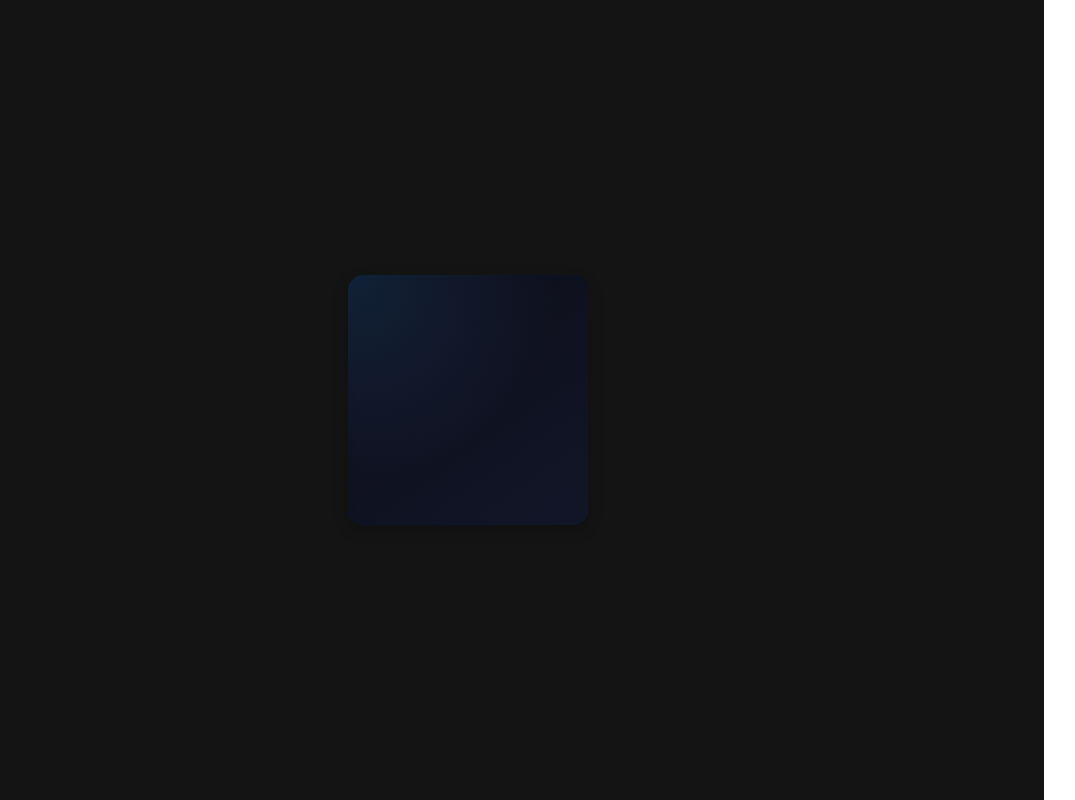
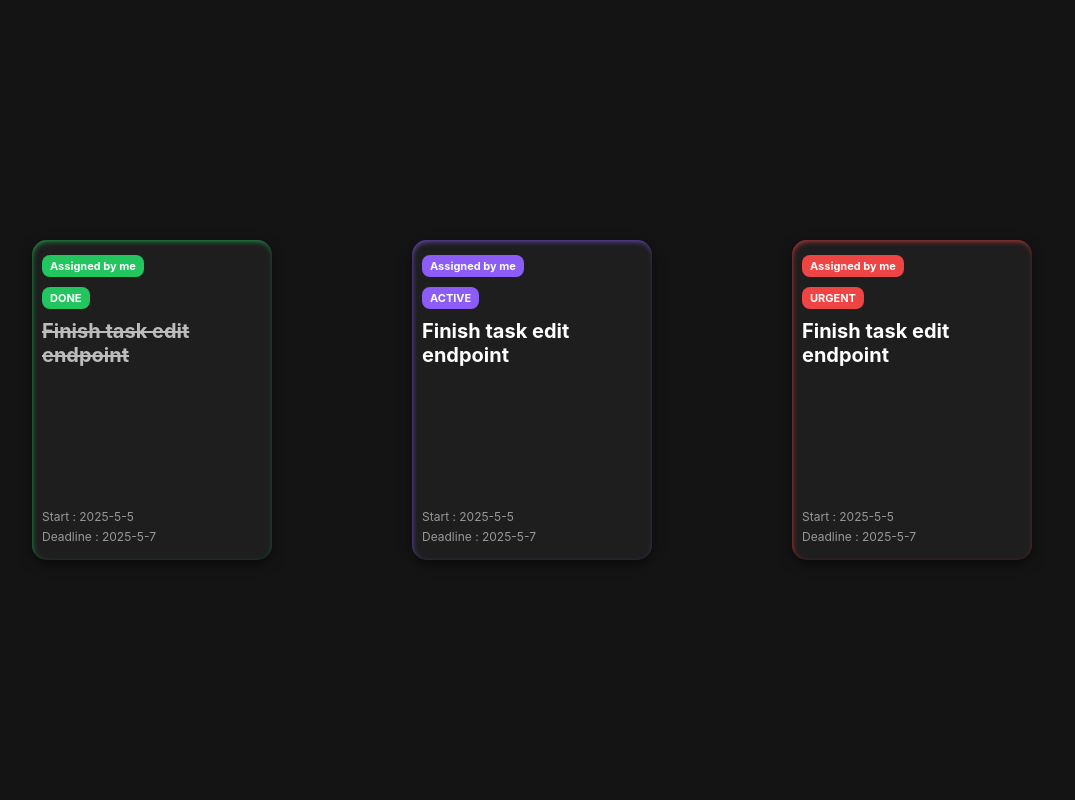
Before and after one commit to sherif-abdoo/MarkRight, a React (Create React App) app in the folder frontend/: page /test in a window 1280 px wide. Shown: the whole page, without its empty margins (108-1183 px from the left). Built offline with nearby package versions, Linux system fonts and the light colour scheme.

Commit message:
task card done

```diff
--- a/frontend/src/App.css
+++ b/frontend/src/App.css
@@ -1,6 +1,7 @@
 
 * {
     caret-color: transparent !important;
+
 }
 
 html,
--- a/frontend/src/Components/GlossyCard.css
+++ /dev/null
@@ -1,78 +0,0 @@
-.glow-card {
-    position: relative;
-    width: 180px;
-    min-height: 190px;
-    border-radius: 15px;
-    padding: 30px;
-    background: linear-gradient(145deg, #0d0d18, #121628);
-    color: white;
-    overflow: hidden;
-    transition: all 0.4s ease;
-    display: flex;
-    flex-direction: column;
-    justify-content: center;
-    align-items: center;
-    text-align: center;
-    box-shadow: 0 5px 15px rgba(0, 0, 0, 0.2);
-    caret-color: transparent;
-    -moz-user-select: text;
-    user-select: text;
-}
-
-.glow-effect {
-    position: absolute;
-    top: 0;
-    left: 0;
-    right: 0;
-    bottom: 0;
-    border-radius: 15px;
-    z-index: 0;
-    transition: background 0.3s ease-out;
-}
-
-.border-effect {
-    position: absolute;
-    top: -1px;
-    left: -1px;
-    right: -1px;
-    bottom: -1px;
-    border-radius: 15px;
-    z-index: 1;
-    transition: all 0.4s ease;
-}
-
-.glow-card:hover {
-    transform: translateY(-3px);
-    box-shadow: 0 10px 25px rgba(0, 0, 0, 0.25);
-}
-
-.glow-card-content {
-    position: relative;
-    z-index: 2;
-    width: 100%;
-    cursor: initial;
-}
-
-.star-icon {
-    font-size: 48px;
-    margin-bottom: 20px;
-    transition: all 0.3s ease;
-}
-
-.glow-card h2 {
-    margin-bottom: 20px;
-    font-size: 24px;
-    font-weight: bold;
-}
-
-.glow-card p {
-    opacity: 0.8;
-    font-size: 14px;
-    line-height: 1.6;
-}
-
-.glow-card h2,
-.glow-card p,
-.glow-card-content {
-    caret-color: transparent;
-}
--- a/frontend/src/Components/GlossyCard.jsx
+++ /dev/null
@@ -1,73 +0,0 @@
-import React, { useState, useRef } from 'react';
-import './GlossyCard.css';
-
-const GlowCard = ({ title, content, glowColor = '#2b96e2' }) => {
-    const [position, setPosition] = useState({ x: 0, y: 0 });
-    const [isHovering, setIsHovering] = useState(false);
-    const cardRef = useRef(null);
-
-    // Function to convert hex to rgb
-    const hexToRgb = (hex) => {
-        const result = /^#?([a-f\d]{2})([a-f\d]{2})([a-f\d]{2})$/i.exec(hex);
-        return result
-            ? `${parseInt(result[1], 16)}, ${parseInt(result[2], 16)}, ${parseInt(result[3], 16)}`
-            : "138, 43, 226"; // Default purple if invalid
-    };
-
-    const rgbValue = hexToRgb(glowColor);
-
-    const handleMouseMove = (e) => {
-        if (cardRef.current) {
-            const rect = cardRef.current.getBoundingClientRect();
-            setPosition({
-                x: e.clientX - rect.left,
-                y: e.clientY - rect.top
-            });
-        }
-    };
-
-    const handleMouseEnter = () => {
-        setIsHovering(true);
-    };
-
-    const handleMouseLeave = () => {
-        setIsHovering(false);
-    };
-
-    return (
-        <div
-            className="glow-card"
-            style={{ cursor: 'pointer' }}
-            ref={cardRef}
-            onMouseMove={handleMouseMove}
-            onMouseEnter={handleMouseEnter}
-            onMouseLeave={handleMouseLeave}
-        >
-            <div
-                className="glow-effect"
-                style={{
-                    background: `radial-gradient(
-            circle at ${position.x}px ${position.y}px,
-            rgba(${rgbValue}, ${isHovering ? 0.6 : 0.15}),
-            transparent 60%
-          )`
-                }}
-            ></div>
-
-            <div
-                className="border-effect"
-                style={{
-                    border: `1px solid rgba(${rgbValue}, ${isHovering ? 0.4 : 0.1})`,
-                    boxShadow: isHovering
-                        ? `0 0 15px rgba(${rgbValue}, 0.25), inset 0 0 15px rgba(${rgbValue}, 0.1)`
-                        : `0 0 8px rgba(${rgbValue}, 0.1), inset 0 0 8px rgba(${rgbValue}, 0.03)`
-                }}
-            ></div>
-
-            <div className="glow-card-content">
-            </div>
-        </div>
-    );
-};
-
-export default GlowCard;
--- /dev/null
+++ b/frontend/src/Components/TaskCard.css
@@ -0,0 +1,95 @@
+
+
+.task-card {
+    width: 220px;
+    background-color: #1e1e1e;
+    min-height: 300px;
+    border-radius: 15px;
+    padding: 10px;
+    color: white;
+    display: flex;
+    flex-direction: column;
+    position: relative;
+    transition: box-shadow 0.3s;
+
+}
+
+.glow-active {
+    box-shadow: inset 1px 2px 6.7px -2px #8b5cf6, 0 4px 12px rgba(0, 0, 0, 0.5);
+}
+
+.glow-done {
+    box-shadow: inset 1px 2px 6.7px -2px #22c55e, 0 4px 12px rgba(0, 0, 0, 0.5);
+}
+
+.glow-urgent {
+    box-shadow: inset 1px 2px 6.7px -2px #ef4444, 0 4px 12px rgba(0, 0, 0, 0.5);
+}
+
+.task-card-header {
+    margin-top: 5px;
+    display: flex;
+    flex-direction: column;
+    align-items: flex-start;
+    gap: 10px;
+}
+
+.assigned-badge {
+    font-size: 11px;
+    padding: 4px 8px;
+    border-radius: 8px;
+    font-weight: bold;
+    color: white;
+}
+
+.badge-done {
+    background-color: #22c55e;
+}
+
+.badge-active {
+    background-color: #8b5cf6;
+}
+
+.badge-urgent {
+    background-color: #ef4444;
+}
+
+.status-badge {
+    position: relative;
+    font-size: 11px;
+    padding: 4px 8px;
+    border-radius: 8px;
+    font-weight: bold;
+    color: white;
+}
+
+.task-title {
+    margin-top: 10px;
+    font-family: Inter, sans-serif;
+    font-size: 20px;
+    font-weight: bold;
+    text-align: left;
+    min-height: 180px;
+    overflow-wrap: break-word;
+}
+
+.task-footer {
+    margin-top: 10px;
+    font-size: 12px;
+    color: #999;
+    text-align: left;
+    display: flex;
+    flex-direction: column;
+    gap: 5px;
+}
+
+
+
+.line-through {
+    text-decoration: line-through;
+    text-decoration-thickness: 2px;
+    opacity: 0.7;
+}
+.left-align {
+    text-align: left;
+}
--- /dev/null
+++ b/frontend/src/Components/TaskCard.jsx
@@ -0,0 +1,50 @@
+import React, { useState } from "react";
+import "./TaskCard.css";
+
+const TaskCard = ({
+                      assignedBy = "me",
+                      description = "Finish task edit endpoint",
+                      startDate = "2025-5-5",
+                      deadline = "2025-5-7",
+                      status,
+                      completed = status === "done"
+                  }) => {
+    const [expanded, setExpanded] = useState(false);
+    const MAX_LENGTH = 130;
+
+    const shortDescription =
+        description.length > MAX_LENGTH && !expanded
+            ? description.substring(0, MAX_LENGTH) + "..."
+            : description;
+
+    return (
+        <div className={`task-card glow-${status}`}>
+            <div className="task-card-header">
+                <span className={`status-badge badge-${status}`}>
+                  Assigned by {assignedBy}
+                </span>
+                <div className={`status-badge badge-${status}`}>
+                    {status.toUpperCase()}
+                </div>
+            </div>
+
+            <h2
+                className={`task-title left-align ${completed ? "line-through text-green" : "text-" + status}`}
+                onClick={() => setExpanded(description.length > MAX_LENGTH && !expanded)}
+                style={{ cursor: expanded ? "pointer" : "default" }}
+                title="Click to expand/collapse"
+            >
+                {shortDescription}
+            </h2>
+
+            <div className="task-fields"></div>
+
+            <div className="task-footer">
+                <p className={"task-date"}>Start : {startDate}</p>
+                <p className={"task-date"}>Deadline : {deadline}</p>
+            </div>
+        </div>
+    );
+};
+
+export default TaskCard;
--- a/frontend/src/Components/authComponents/AuthCard.css
+++ b/frontend/src/Components/authComponents/AuthCard.css
@@ -1,4 +1,8 @@
 
+*{
+    padding:0;
+    margin:0;
+}
 .auth-card {
     width: 220px;
     background-color: #1E1E1E;
--- a/frontend/src/Pages/TestPage.css
+++ b/frontend/src/Pages/TestPage.css
@@ -2,8 +2,8 @@
     display: flex;
     flex-direction: row;
     align-items: center;
-    width: 90%;
-    justify-content: space-around;
+    width: 100%;
+    justify-content: space-evenly;
     background-color: #141414;
     height: 100dvh;
 }
--- a/frontend/src/Pages/TestPage.jsx
+++ b/frontend/src/Pages/TestPage.jsx
@@ -1,9 +1,7 @@
 import React, { useEffect, useState } from "react";
 import "./TestPage.css"
 import { authFetch } from "../utils/AuthFetch";
-import LoginCard from "../Components/authComponents/LoginCard";
-import SignUpCard from "../Components/authComponents/SignUpCard";
-import GlossyCard from "../Components/GlossyCard";
+import TaskCard from "../Components/TaskCard";
 
 export default function TestPage() {
     const [data, setData] = useState(null);
@@ -28,7 +26,9 @@ export default function TestPage() {
 
     return (
         <div className="container">
-            <GlossyCard/>
+            <TaskCard status={"done"}/>
+            <TaskCard status={"active"}/>
+            <TaskCard status={"urgent"}/>
         </div>
     );
 }
```
